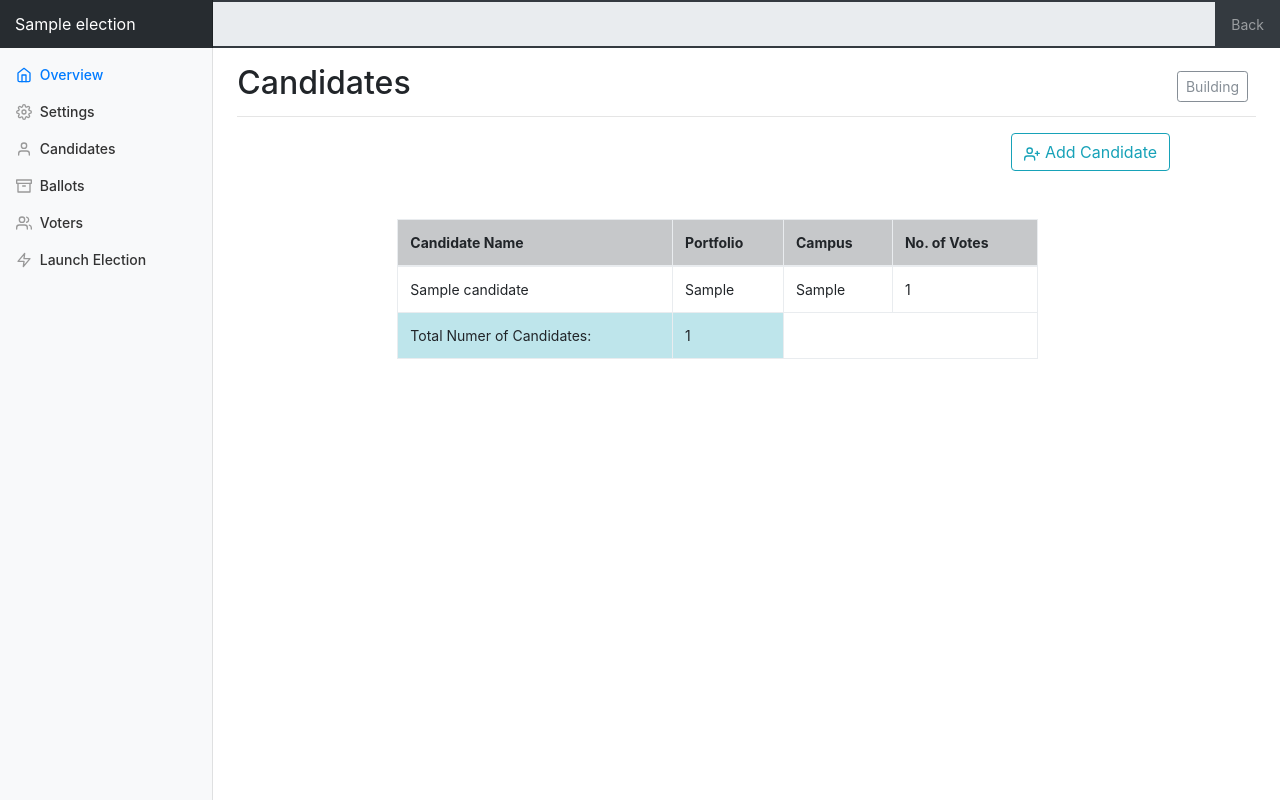
After one commit to heyWest/econline, a Flask app: page /admin/election/candidates/1 in a window 1280 px wide. The commit adds this page. Run offline with Flask 2, Linux system fonts and the light colour scheme; tables that the repository leaves empty hold one stand-in row (values such as "Sample post"); some libraries are stand-ins or nearby versions.

Commit message:
Creation of candidates and reading all candidates done.

```diff
--- a/econline/admin/routes.py
+++ b/econline/admin/routes.py
@@ -3,8 +3,9 @@ from flask import render_template, url_for, redirect, request, jsonify, make_res
 from flask_login import login_user, current_user, logout_user, login_required
 from econline import bcrypt, db
 import logging
-from econline.models import Admin, Election
-from econline.forms import LoginForm, NewAdminForm, NewElectionForm, EditElectionNameForm, EditElectionDateForm
+from econline.models import Admin, Election, Candidate
+from econline.functions import save_picture
+from econline.forms import LoginForm, NewAdminForm, NewElectionForm, EditElectionNameForm, EditElectionDateForm, AddCandidateForm
 import datetime
 
 
@@ -101,6 +102,32 @@ def election_delete(election_id):
         return redirect(url_for('admin.admin_landing'))
 
 
+
+@login_required
+@admin.route('/admin/election/candidates', methods=['POST', 'GET'])
+@admin.route('/admin/election/candidates/<election_id>', methods=['POST', 'GET'])
+def election_candidates(election_id):
+    election = Election.query.filter_by(id=election_id).first()
+    candidates = Candidate.query.filter_by(election_id=election.id).all()
+    print(candidates)
+
+    candidate_form = AddCandidateForm()
+    if request.method=="POST" and candidate_form.validate_on_submit():
+        if candidate_form.image_file.data:
+            picture = save_picture(candidate_form.name.data, candidate_form.image_file.data)
+            new_candidate = Candidate(election_id=election.id, name=candidate_form.name.data, portfolio=candidate_form.portfolio.data, campus=candidate_form.campus.data,
+                                 image_file=picture)
+        else:
+            new_candidate = Candidate(election_id=election.id, name=candidate_form.name.data, portfolio=candidate_form.portfolio.data, campus=candidate_form.campus.data)
+
+        db.session.add(new_candidate)
+        db.session.commit()
+
+        return redirect(url_for('admin.election_candidates', election_id=election.id))
+
+    return render_template('election-candidates.html', title=election.name, election=election, candidates=candidates, candidate_form=candidate_form)
+
+
 @login_required
 @admin.route('/admin/election/ballot', methods=['POST', 'GET'])
 @admin.route('/admin/election/ballot/<election_id>', methods=['POST', 'GET'])
--- a/econline/forms.py
+++ b/econline/forms.py
@@ -79,3 +79,10 @@ class EditElectionDateForm(FlaskForm):
     def validate_dates(self, start_date, end_date):
         if start_date.data < end_date.data:
             raise ValidationError('Please check the dates!')
+
+
+class AddCandidateForm(FlaskForm):
+    name = StringField('Candidate Name', validators=[DataRequired(), Length(min=2, max=100)])
+    portfolio = SelectField(u'Portfolio', choices=[('President', 'President'), ('Vice President', 'Vice Preisdent'), ('Treasurer', 'Treasurer')])
+    image_file = FileField('Candidate Picture', validators=[FileAllowed(['jpg', 'png'])])
+    campus = SelectField(u'Campus', choices=[('Main', 'Main Campus'), ('City', 'City Campus')])
--- a/econline/static/css/admin-election.css
+++ b/econline/static/css/admin-election.css
@@ -91,3 +91,16 @@ body {
 
 .border-top { border-top: 1px solid #e5e5e5; }
 .border-bottom { border-bottom: 1px solid #e5e5e5; }
+
+
+/*
+* Buttons
+*/
+
+.btn{
+    cursor: pointer;
+}
+
+tr {
+    cursor: pointer;
+}
--- a/econline/templates/admin-election.html
+++ b/econline/templates/admin-election.html
@@ -46,6 +46,12 @@
                         <a class="nav-link" href="{{url_for('admin.election_settings', election_id = election.id)}}">
                             <span data-feather="settings"></span>
                             Settings
+                        </a>
+                    </li>
+                    <li class="nav-item">
+                        <a class="nav-link" href="{{url_for('admin.election_candidates', election_id = election.id)}}">
+                            <span data-feather="user"></span>
+                            Candidates
                         </a>
                     </li>
                     <li class="nav-item">
@@ -98,8 +104,7 @@
             <h1 class="h2">Overview</h1>
             <div class="btn-toolbar mb-2 mb-md-0">
               <div class="btn-group mr-2">
-                <button class="btn btn-sm btn-outline-secondary">{{election.status}}</button>
-<!--                <button class="btn btn-sm btn-outline-secondary">Export</button>-->
+                <button class="btn btn-sm btn-outline-secondary" disabled>{{election.status}}</button>
               </div>
 <!--
               <button class="btn btn-sm btn-outline-secondary dropdown-toggle">
--- /dev/null
+++ b/econline/templates/election-candidates.html
@@ -0,0 +1,187 @@
+{% extends "admin-election.html" %}
+
+{% block content %}
+
+<main role="main" class="col-md-9 ml-sm-auto col-lg-10 pt-3 px-4">
+    <div class="d-flex justify-content-between flex-wrap flex-md-nowrap align-items-center pb-2 mb-3 border-bottom">
+        <h1 class="h2">Candidates</h1>
+        <div class="btn-toolbar mb-2 mb-md-0">
+            <div class="btn-group mr-2">
+                <button class="btn btn-sm btn-outline-secondary">{{election.status}}</button>
+            </div>
+        </div>
+    </div>
+
+    <!-- The main sauce for cards -->
+    <div class="container">
+        <!--
+        <div class="row">
+            <div class="col-md-3">
+                <button class="btn btn-md btn-outline-secondary" id="generalButton"><span data-feather="settings"></span> General</button>
+            </div>
+            <div class="col-md-3">
+                <button class="btn btn-md btn-outline-warning" id="dateButton"><span data-feather="calendar"></span> Dates</button>
+            </div>
+            <div class="col-md-3">
+                <button class="btn btn-md btn-outline-info" id="emailButton"><span data-feather="mail"></span> Email</button>
+            </div>
+            <div class="col-md-3">
+                <button class="btn btn-md btn-outline-danger" id="deleteButton" data-toggle="modal" data-target="#deleteModal"><span data-feather="trash"></span> Delete Election</button>
+            </div>
+        </div>
+-->
+        {% if candidates | length == 0 %}
+        <div class="row mt-5">
+            <section class="jumbotron text-center bg-white" style="margin-left: 6rem;">
+                <div class="container-fluid">
+                    <h1 class="jumbotron-heading">You have no candidates for this election!</h1>
+                    <p class="lead text-muted">Get started by adding your first candidate</p>
+                    <p>
+                        <!--animate button later -->
+                        <a href="#" class="btn btn-outline-info btn-lg my-2" aria-pressed="true" role="button" data-toggle="modal" data-target="#addCandidateModal"><i class="fa fa-plus-square"></i> Add Candidate</a>
+                    </p>
+                </div>
+            </section>
+        </div>
+        {% else %}
+        <div class="row">
+            <div class="col-md-4"></div>
+            <div class="col-md-4"></div>
+            <div class="col-md-4">
+                <button class="btn btn-md btn-outline-info" id="addCandidateButton" style="margin-left: 5rem;" data-toggle="modal" data-target="#addCandidateModal"><span data-feather="user-plus"></span> Add Candidate</button>
+            </div>
+        </div>
+
+        <div class="row mt-5">
+            <section id="candidatesTable">
+                <div class="row">
+                    <div class="container">
+                        <table class="table table-bordered table-hover" style="margin-left: 10rem;">
+                            <thead class="table-dark">
+                                <tr>
+                                    <th scope="col">Candidate Name</th>
+                                    <th scope="col">Portfolio</th>
+                                    <th scope="col">Campus</th>
+                                    {% if election_status != "Building" %}
+                                    <th scope="col">No. of Votes</th>
+                                    {% endif %}
+                                </tr>
+                            </thead>
+                            <tbody>
+                                {% for candidate in candidates %}
+                                <tr class="clickable-row" data-href="">
+                                    <td>{{candidate.name}}</td>
+                                    <td>{{candidate.portfolio}}</td>
+                                    <td>{{candidate.campus}}</td>
+                                    <td>{{candidate.votes_number}}</td>
+                                </tr>
+                                {% endfor %}
+                            </tbody>
+                            <tfoot>
+                                <tr class="table-info table-bordered">
+                                    <td>Total Numer of Candidates:</td>
+                                    <td>{{candidates | length}}</td>
+                                </tr>
+                            </tfoot>
+                        </table>
+
+                    </div>
+                </div>
+            </section>
+        </div>
+        {% endif %}
+
+    </div>
+</main>
+
+
+<!-- Add Candidate Modal -->
+<div class="modal fade" id="addCandidateModal" tabindex="-1" role="dialog" aria-labelledby="createElectionModalLabel" aria-hidden="true">
+    <div class="modal-dialog modal-lg" role="document">
+        <div class="modal-content">
+            <div class="modal-header">
+                <h3 class="modal-title text-center" id="createElectionModalLabel">Add New Candidate</h3>
+                <button type="button" class="close ml-auto" data-dismiss="modal" aria-label="Close">
+                    <span aria-hidden="true">&times;</span>
+                </button>
+            </div>
+            <form method="POST" action="">
+                <div class="modal-body">
+                    {{candidate_form.hidden_tag()}}
+                    <div class="form-row">
+                        <div class="form-group col-12">
+                            {{ candidate_form.name.label(class="form-control-label") }}
+                            {% if candidate_form.name.errors %}
+                            {{ candidate_form.name(class="form-control form-control-lg is-invalid") }}
+                            <div class="invalid-feedback">
+                                {% for error in candidate_form.name.errors %}
+                                <span>{{ error }}</span>
+                                {% endfor %}
+                            </div>
+                            {% else %}
+                            {{ candidate_form.name(class="form-control form-control-lg") }}
+                            {% endif %}
+                        </div>
+                        <div class="form-group col-12 col-md-6">
+                            {{ candidate_form.portfolio.label(class="form-control-label") }}
+                            {% if candidate_form.portfolio.errors %}
+                            {{candidate_form.portfolio(class="form-control form-control-lg is-invalid") }}
+                            <div class="invalid-feedback">
+                                {% for error in candidate_form.portfolio.errors %}
+                                <span>{{ error }}</span>
+                                {% endfor %}
+                            </div>
+                            {% else %}
+                            {{candidate_form.portfolio(class="form-control form-control-lg") }}
+                            {% endif %}
+                        </div>
+                        <div class="form-group col-12 col-md-6">
+                            {{ candidate_form.campus.label(class="form-control-label") }}
+                            {% if candidate_form.campus.errors %}
+                            {{ candidate_form.campus(class="form-control form-control-lg is-invalid") }}
+                            <div class="invalid-feedback">
+                                {% for error in candidate_form.campus.errors %}
+                                <span>{{ error }}</span>
+                                {% endfor %}
+                            </div>
+                            {% else %}
+                            {{ candidate_form.campus(class="form-control form-control-lg") }}
+                            {% endif %}
+                        </div>
+                        <div class="form-group col-12 col-md-6">
+                            {{ candidate_form.image_file.label(class="form-control-label") }}
+                            {% if candidate_form.image_file.errors %}
+                            {{ candidate_form.image_file(class="form-control form-control-lg is-invalid") }}
+                            <div class="invalid-feedback">
+                                {% for error in candidate_form.image_file.errors %}
+                                <span>{{ error }}</span>
+                                {% endfor %}
+                            </div>
+                            {% else %}
+                            {{ candidate_form.image_file(class="form-control form-control-lg") }}
+                            {% endif %}
+                        </div>
+                    </div>
+                </div>
+
+                <div class="modal-footer mt-auto">
+                    <button type="button" class="btn btn-secondary mr-auto" data-dismiss="modal">Close</button>
+                    <button type="submit" class="btn btn-primary">Create Candidate</button>
+                </div>
+            </form>
+        </div>
+    </div>
+</div>
+
+{% endblock content %}
+
+{% block scripts %}
+<script>
+    $(document).ready(function($) {
+        $(".clickable-row").click(function() {
+            window.document.location = $(this).data("href");
+        });
+    });
+
+</script>
+{% endblock scripts %}
```
Also changed, not shown: econline/functions.py (added, +18 -0 lines), econline/static/candidate_pictures/default.jpg (added).
